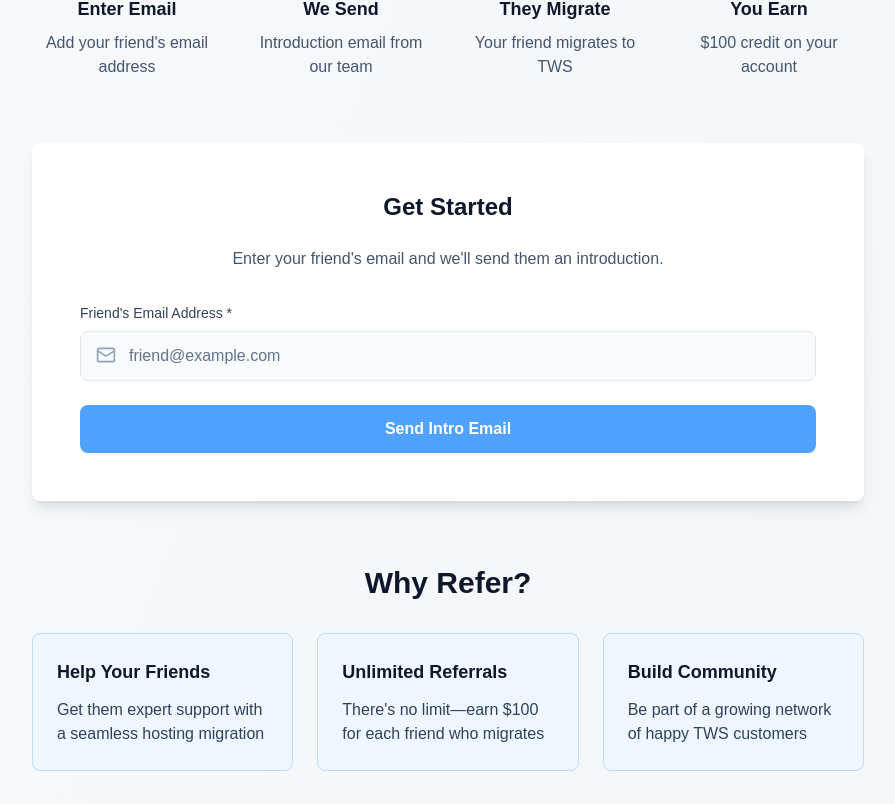
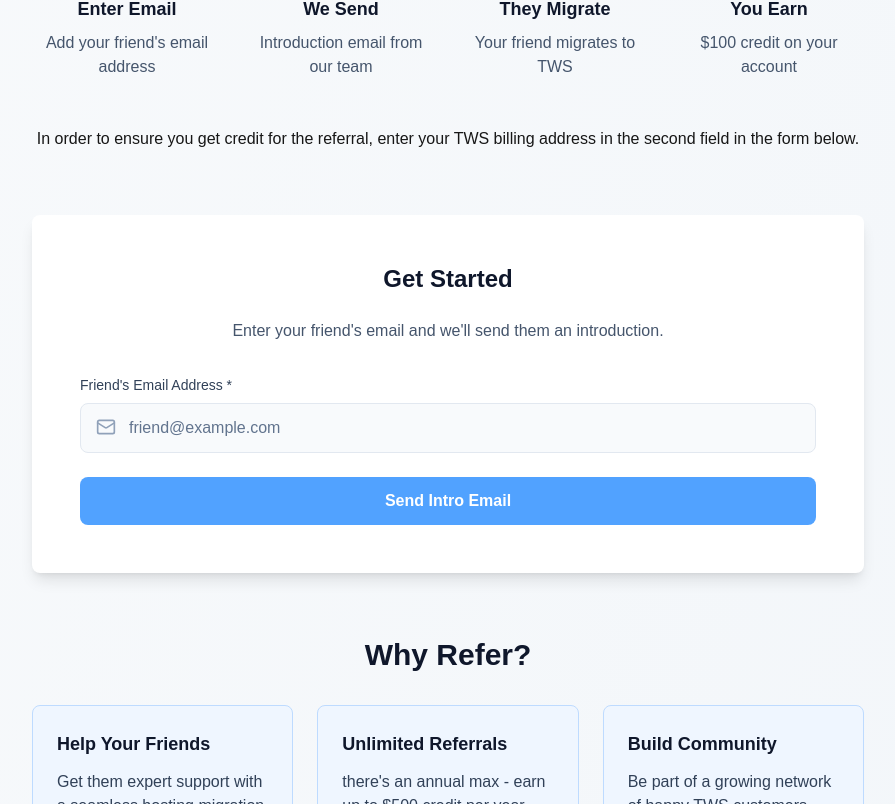
Before and after one commit to tomtranmer/tranmer.ca-new, a Next.js app: page /referral in a window 1280 px wide. Shown: the part 636-1440 px from the top of the page, without its empty margins (192-1087 px from the left). Built offline with nearby package versions, Linux system fonts and the light colour scheme.

Commit message:
feat: update ReferralPage with additional instructions and revised referral credit description

```diff
--- a/app/referral/page.tsx
+++ b/app/referral/page.tsx
@@ -97,6 +97,8 @@
               </div>
             ))}
           </div>
+          <br/><br/>
+          <p className="text-center">In order to ensure you get credit for the referral, enter your TWS billing address in the second field in the form below.</p>
         </section>
 
         {/* Main CTA Form Section */}
@@ -159,7 +161,7 @@
               },
               {
                 title: "Unlimited Referrals",
-                desc: "There's no limit—earn $100 for each friend who migrates",
+                desc: "there's an annual max - earn up to $500 credit per year",
               },
               {
                 title: "Build Community",
```
